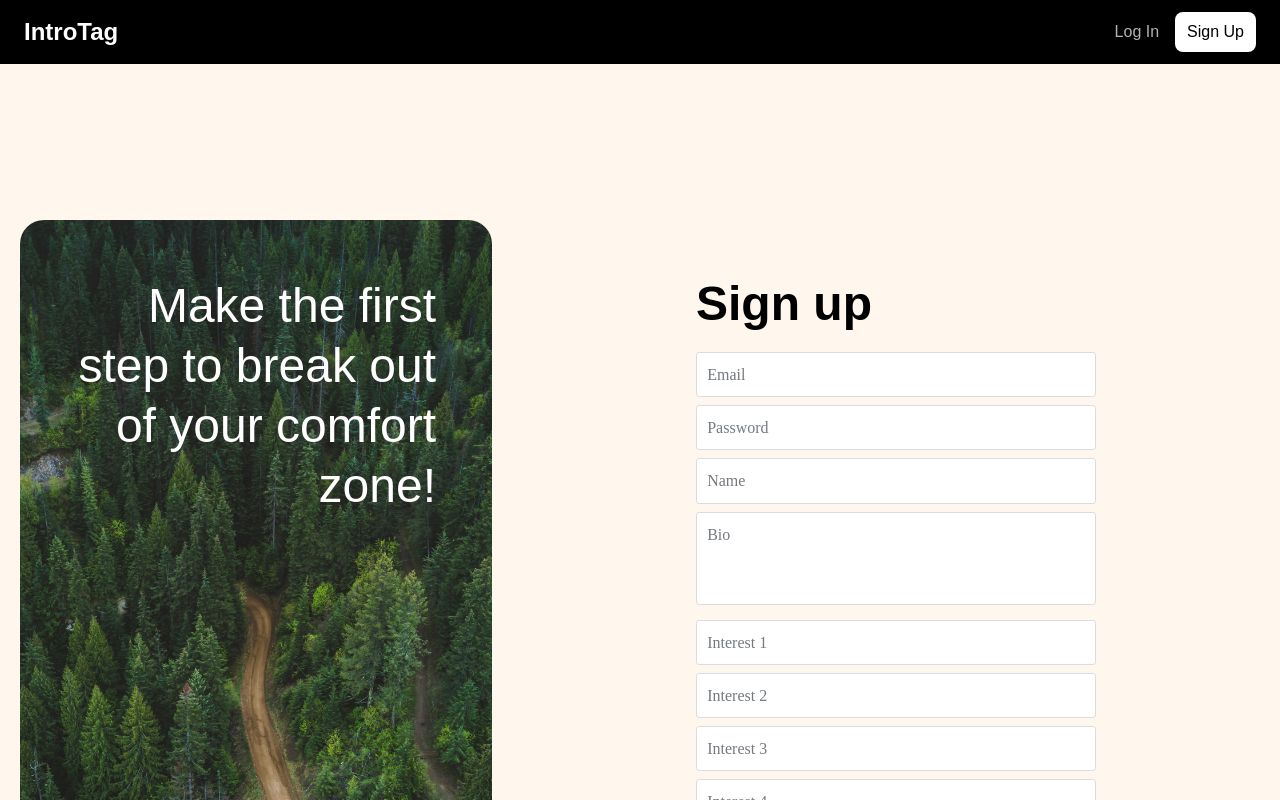
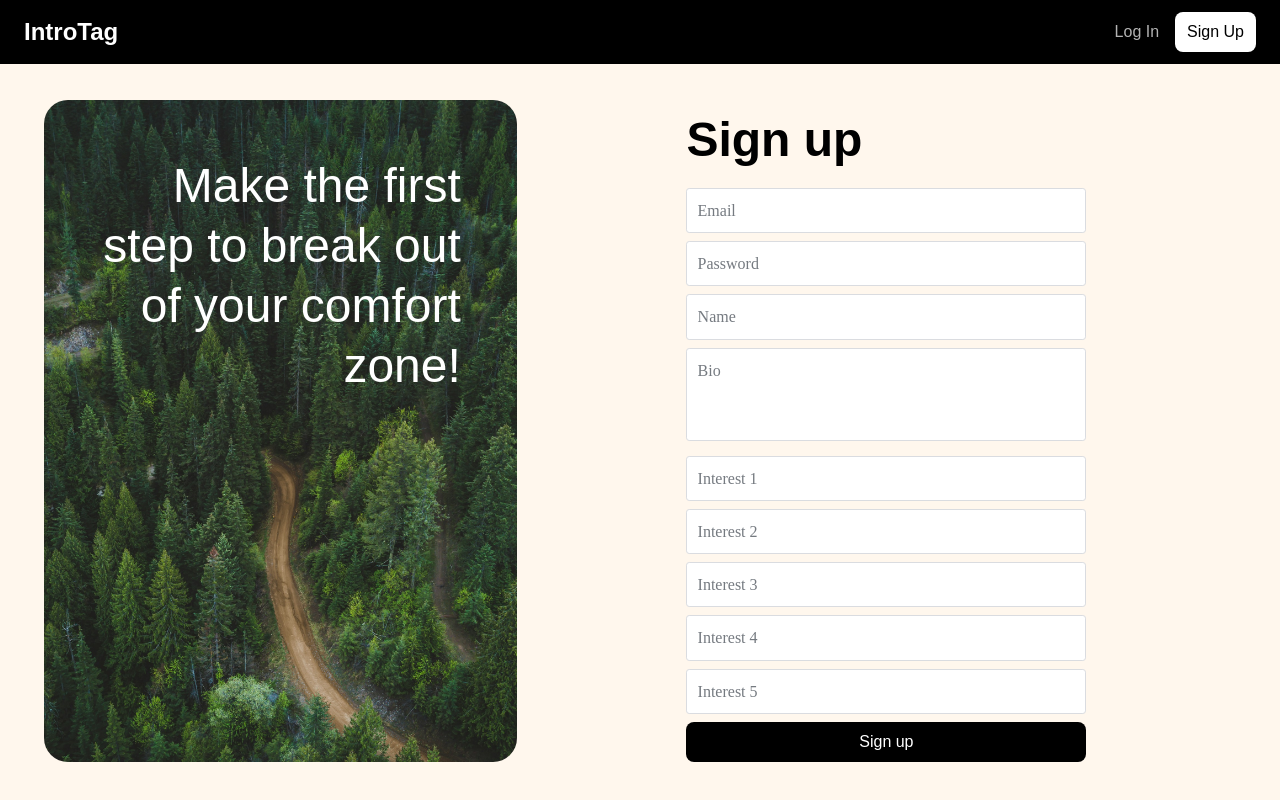
Before and after one commit to Eshaancoding/edd-project, a SvelteKit app in the folder frontend/: page /signup in a window 1280 px wide. Shown: the top 800 px of the page. Built offline with nearby package versions, Linux system fonts and the light colour scheme; no server answers.

Commit message:
style: flex sign up

```diff
--- a/frontend/src/routes/(auth)/signup/+page.svelte
+++ b/frontend/src/routes/(auth)/signup/+page.svelte
@@ -30,14 +30,14 @@
     }
 </style>
 
-<div class="flex bg-orange-50 min-h-screen pt-[200px] pb-8">
-    <div class="p-5 basis-2/5">
+<div class="bg-orange-50 min-h-screen pt-[100px] pb-8">
+    <div class="container flex">
+        <div class="pl-5 basis-2/5">
             <div class="bg-clouds h-full rounded-3xl p-14 flex flex-col justify-between">
                 <div class="text-5xl font-light text-white text-right leading-tight">Make the first step to break out of your comfort zone!</div>
             </div>
         </div>
-
-    <div class="basis-3/5 px-5 pt-20">
+        <div class="basis-3/5 px-5 pt-4">
             <form class="flex flex-col gap-2 max-w-[400px] mx-auto" on:submit={signUpClick}>
                 <h1 class="text-5xl font-bold mb-4">Sign up</h1>
                 <div class="form-group">
@@ -67,6 +67,7 @@
             </form>
         </div>
     </div>
+</div>
 <!--
 {#if signingUpStatus.length > 0}
     <div
```
Lines whose indentation alone changed are shown as unchanged.
